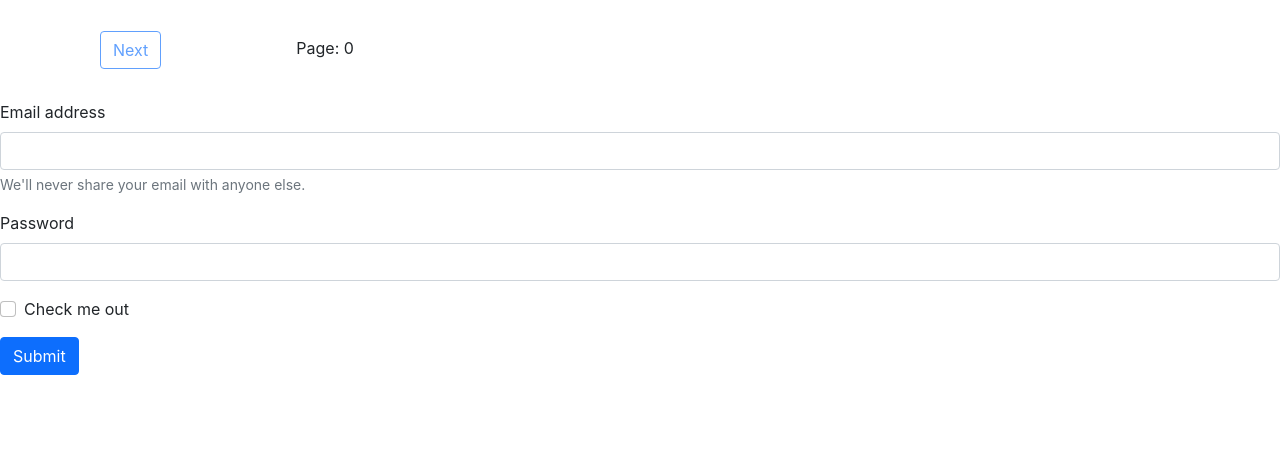
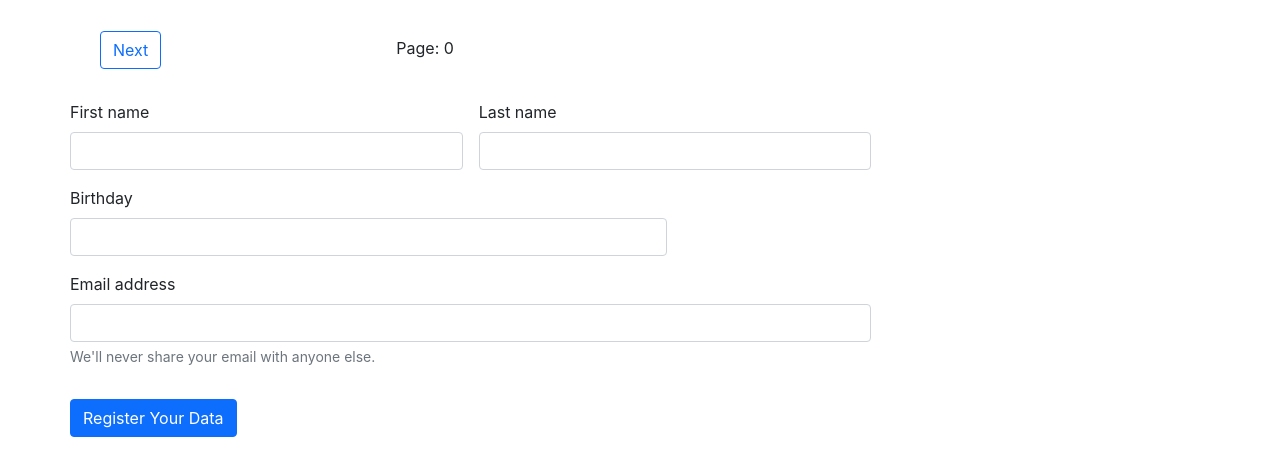
Before and after one commit to AlvaroCabero/W04CHW-form-react-alvaro-cabero, a React (Create React App) app: page / in a window 1280 px wide. Shown: the top 476 px of the page. Built offline with nearby package versions, Linux system fonts and the light colour scheme.

Commit message:
:rocket: Edited Forms Component to ask for correct data

```diff
--- a/src/App.css
+++ b/src/App.css
@@ -17,6 +17,11 @@
   visibility: hidden;
 }
 .nav-bar__text {
-  margin-left: 125px;
+  margin-left: 225px;
   margin-top: 12px;
 }
+.form-container {
+  margin-left: 70px;
+  display: flex;
+  justify-content: center;
+}
--- a/src/App.js
+++ b/src/App.js
@@ -6,44 +6,39 @@ import FormLogin from "./components/FormLogIn/FormLogin";
 import NavBar from "./components/NavBar/NavBar";
 
 function App() {
-  // const [users, setUsers] = useState([
-  //   {
-  //     id: 1,
-  //     name: "",
-  //     lastName: "",
-  //     birthdate: "",
-  //     age: "",
-  //     mail: "",
-  //     usersName: "",
-  //     passWord: "",
-  //   },
-  // ]);
+  // const [users, setUsers] = useState([]);
+  // const [user, setUser] = useState({
+  //   id: 1,
+  //   name: "",
+  //   lastName: "",
+  //   birthdate: "",
+  //   age: "",
+  //   mail: "",
+  //   usersName: "",
+  //   passWord: "",
+  // });
   const [page, setPage] = useState(0);
-  const [disabled, setDisabled] = useState(true);
-
-  // if (page === 0){
-  //   setButtonState([0,1]);
-  // }
-  //   if (page === 1){
-  //   setButtonState([0,1]);
-  // }
-  //   if (page === 2){
-  //   setButtonState([0,1]);
-  // }
+  const [disabled, setDisabled] = useState(false);
 
   const nextPage = () => {
     if (page < 2) {
       setPage(page + 1);
-      console.log(page);
     }
   };
 
   const prevPage = () => {
     if (page > 0) {
       setPage(page - 1);
-      console.log(page);
     }
   };
+
+  // useEffect(() => {
+  //   setDisabled(
+  //     wordData.text === "" ||
+  //       wordData.maxOcurrences === "" ||
+  //       wordData.text.includes(" ")
+  //   );
+  // }, [users]);
 
   // const addUser = (user, users) => {
   //   if (!users.find((userSearch) => userSearch.mail === user.mail)) {
@@ -51,9 +46,6 @@ function App() {
   //   }
   // };
 
-  // if (name === "Hola") {
-  //   setName(name);
-  // }
   return (
     <>
       {/* <userContext.Provider value={{ addUser }}></WordsContext.Provider> */}
@@ -69,7 +61,14 @@ function App() {
         // onSubmit={onCreateGentleman}
       ></form> */}
 
-      {page === 0 ? <FormData /> : page === 1 ? <FormAccess /> : <FormLogin />}
+      {page === 0 ? (
+        <FormData />
+      ) : // <FormData addUser={addUser} />
+      page === 1 ? (
+        <FormAccess />
+      ) : (
+        <FormLogin />
+      )}
     </>
   );
 }
--- a/src/components/FormAccess/FormAccess.js
+++ b/src/components/FormAccess/FormAccess.js
@@ -12,29 +12,31 @@ const FormAccess = () => {
 
   return (
     <>
+      <section className="form-container">
         <form>
           <div className="mb-3">
-          <label for="exampleInputEmail1" className="form-label">
+            <label htmlFor="exampleInput" className="form-label">
               UserName
             </label>
             <input
-            type="email"
+              type="text"
               className="form-control"
-            id="exampleInputEmail1"
-            aria-describedby="emailHelp"
+              id="exampleInput"
+              required
             ></input>
             <div id="emailHelp" className="form-text">
               Choose an userName
             </div>
           </div>
           <div className="mb-3">
-          <label for="exampleInputPassword1" className="form-label">
+            <label htmlFor="exampleInputPassword1" className="form-label">
               Password
             </label>
             <input
               type="password"
               className="form-control"
               id="exampleInputPassword1"
+              required
             ></input>
           </div>
           <div className="mb-3 form-check">
@@ -43,14 +45,15 @@ const FormAccess = () => {
               className="form-check-input"
               id="exampleCheck1"
             ></input>
-          <label className="form-check-label" for="exampleCheck1">
-            Check me out
+            <label className="form-check-label" htmlFor="exampleCheck1">
+              Remember Password
             </label>
           </div>
           <button type="submit" className="btn btn-primary">
             Submit
           </button>
         </form>
+      </section>
     </>
   );
 };
--- a/src/components/FormData/FormData.js
+++ b/src/components/FormData/FormData.js
@@ -1,20 +1,63 @@
-//import { useState } from "react";
+import { useState } from "react";
 //import "./FormCreate.css";
 
-const FormData = ({ onSubmit }) => {
-  // const initialData = {
-  //   name: "",
-  //   picture: "",
-  //   alternativeText: "",
-  //   profession: "",
-  //   status: "",
-  //   twitter: "",
+const FormData = ({}) => {
+  const [userData, setUserData] = useState({
+    id: 1,
+    name: "",
+    lastName: "",
+    birthdate: "",
+    age: "",
+    mail: "",
+    usersName: "",
+    passWord: "",
+  });
+
+  // const onAddUser = (event) => {
+  //   event.preventDefault();
+  //   addUser(userData, users);
+  // };
 
   return (
-    <>
-      <form>
-        <div className="mb-3">
-          <label for="exampleInputEmail1" className="form-label">
+    <section className="form-container">
+      <form className="row g-3" autoComplete="off">
+        {/* <form className="row g-3" autoComplete="off" onSubmit={onAddUser}> */}
+        <div className="col-md-4">
+          <label htmlFor="validationDefault01" className="form-label">
+            First name
+          </label>
+          <input
+            type="text"
+            className="form-control"
+            id="validationDefault01"
+            required
+          />
+        </div>
+        <div className="col-md-4">
+          <label htmlFor="validationDefault02" className="form-label">
+            Last name
+          </label>
+          <input
+            type="text"
+            className="form-control"
+            id="validationDefault02"
+            required
+          />
+        </div>
+
+        <div className="col-md-6">
+          <label htmlFor="validationDefault03" className="form-label">
+            Birthday
+          </label>
+          <input
+            type="text"
+            className="form-control"
+            id="validationDefault03"
+            required
+          />
+        </div>
+        <div className="col-md-8 mb-3">
+          <label htmlFor="exampleInputEmail1" className="form-label">
             Email address
           </label>
           <input
@@ -22,36 +65,19 @@ const FormData = ({ onSubmit }) => {
             className="form-control"
             id="exampleInputEmail1"
             aria-describedby="emailHelp"
-          ></input>
+          />
           <div id="emailHelp" className="form-text">
             We'll never share your email with anyone else.
           </div>
         </div>
-        <div className="mb-3">
-          <label for="exampleInputPassword1" className="form-label">
-            Password
-          </label>
-          <input
-            type="password"
-            className="form-control"
-            id="exampleInputPassword1"
-          ></input>
+        <div className="col-12">
+          <button className="btn btn-primary" type="submit">
+            {/* <button className="btn btn-primary" type="submit" onClick={addUser}> */}
+            Register Your Data
+          </button>
         </div>
-        <div className="mb-3 form-check">
-          <input
-            type="checkbox"
-            className="form-check-input"
-            id="exampleCheck1"
-          ></input>
-          <label className="form-check-label" for="exampleCheck1">
-            Check me out
-          </label>
-        </div>
-        <button type="submit" className="btn btn-primary">
-          Submit
-        </button>
       </form>
-    </>
+    </section>
   );
 };
 export default FormData;
--- a/src/components/FormLogIn/FormLogin.js
+++ b/src/components/FormLogIn/FormLogin.js
@@ -12,16 +12,17 @@ const FormLogin = () => {
 
   return (
     <>
+      <section className="form-container">
         <form>
           <div className="mb-3">
-          <label for="exampleInputEmail1" className="form-label">
+            <label htmlFor="exampleInputEmail1" className="form-label">
               UserLOGIN
             </label>
             <input
-            type="email"
+              type="text"
               className="form-control"
               id="exampleInputEmail1"
-            aria-describedby="emailHelp"
+              required
             ></input>
             <div id="emailHelp" className="form-text">
               Introduce your userName
@@ -35,6 +36,18 @@ const FormLogin = () => {
               type="password"
               className="form-control"
               id="exampleInputPassword1"
+              required
+            ></input>
+          </div>
+          <div className="mb-3">
+            <label htmlFor="exampleInputPassword1" className="form-label">
+              Repeat Password
+            </label>
+            <input
+              type="password"
+              className="form-control"
+              id="exampleInputPassword1"
+              required
             ></input>
           </div>
           <div className="mb-3 form-check">
@@ -43,7 +56,7 @@ const FormLogin = () => {
               className="form-check-input"
               id="exampleCheck1"
             ></input>
-          <label className="form-check-label" for="exampleCheck1">
+            <label className="form-check-label" htmlFor="exampleCheck1">
               Check me out
             </label>
           </div>
@@ -51,6 +64,7 @@ const FormLogin = () => {
             Submit
           </button>
         </form>
+      </section>
     </>
   );
 };
--- a/src/components/NavBar/NavBar.js
+++ b/src/components/NavBar/NavBar.js
@@ -13,6 +13,7 @@ const NavBar = ({ page, nextPage, prevPage, disabled }) => {
         className={`nav-bar__button2 btn btn-outline-primary${
           page === 2 ? " off" : ""
         }`}
+        type="submit"
         onClick={nextPage}
         disabled={disabled}
       >
```
Lines whose indentation alone changed are shown as unchanged.
